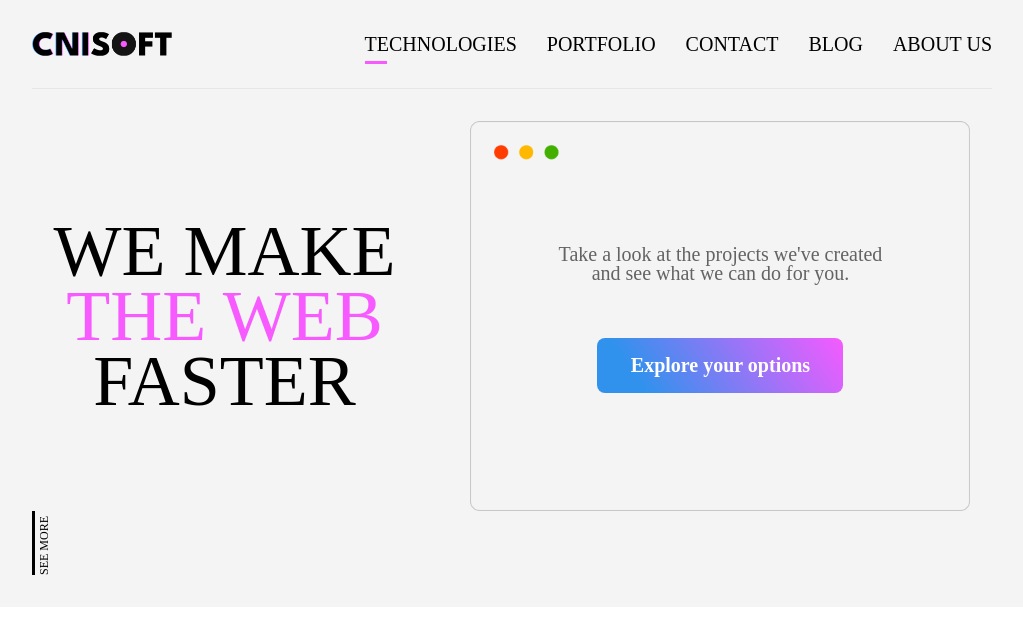
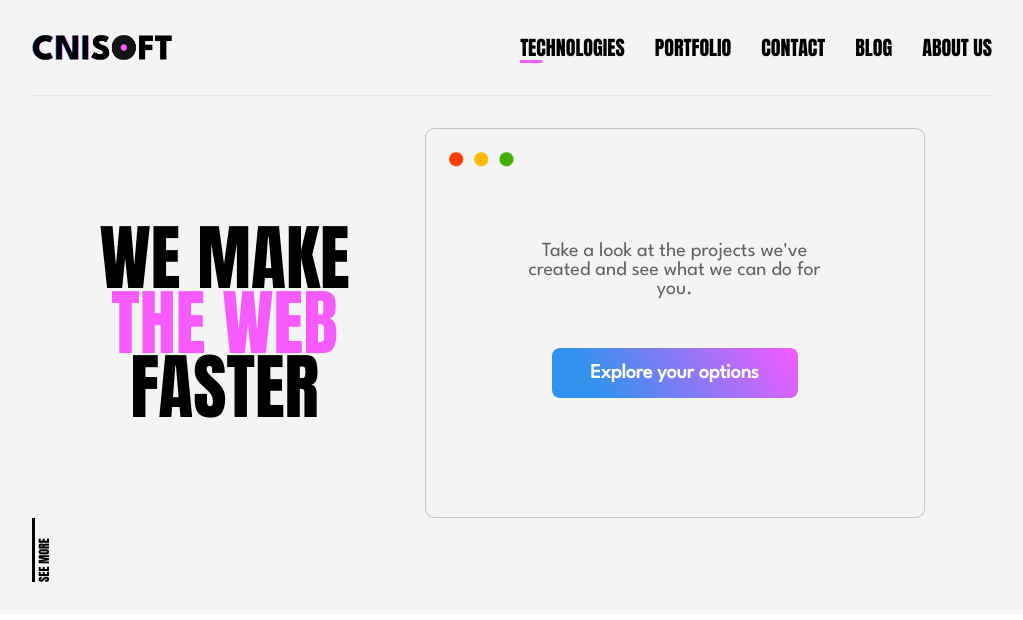
Before and after one commit to nikoladubica/cni-soft, a React (Create React App) app: page / in a window 1280 px wide. Shown: the top 620 px of the page, without its empty margins (128-1151 px from the left). Built offline with nearby package versions, Linux system fonts and the light colour scheme.

Commit message:
#36: Add Google fonts to sass

```diff
--- a/src/App.scss
+++ b/src/App.scss
@@ -1,3 +1,6 @@
+@import url('https://fonts.googleapis.com/css?family=Anton');
+@import url('https://fonts.googleapis.com/css?family=League+Spartan');
+
 .App {
   overflow: hidden;
   background-color: #f4f4f4;
```
Also changed, not shown: 1 other file (tests, documents, lock files or other folders).
